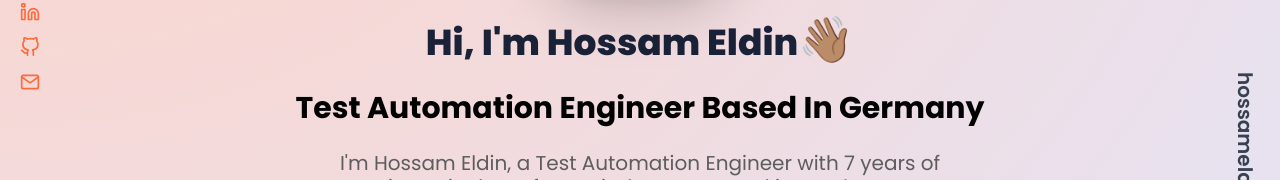
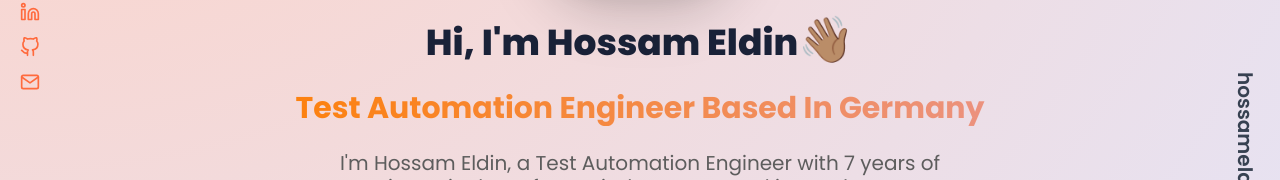
Before and after one commit to hossameldinmohamed/portfolio-site, a React (Vite) app: page / in a window 1280 px wide. Shown: the part 328-508 px from the top of the page. Built offline with nearby package versions, Linux system fonts and the light colour scheme.

Commit message:
Update HeaderIntro.tsx

```diff
--- a/src/components/HeaderIntro.tsx
+++ b/src/components/HeaderIntro.tsx
@@ -6,6 +6,14 @@ import { useSectionInView } from "../assets/lib/hooks";
 import { useActiveSectionContext } from "../context/active-section-context";
 import { useLanguage } from "../context/language-context";
 import { BsMouse } from "react-icons/bs";
+
+// Add this style once at the root of your component file, outside the main function
+const gradientAnimationStyles = `
+@keyframes moveGradient {
+  0% { background-position: 0% 50%; }
+  50% { background-position: 100% 50%; }
+  100% { background-position: 0% 50%; }
+}`;
 
 const HeaderIntro: React.FC = () => {
   const { language } = useLanguage();
@@ -18,6 +26,11 @@ const HeaderIntro: React.FC = () => {
       ref={ref}
       id="home"
     >
+      {/* Add the gradient animation styles */}
+      <style>
+        {gradientAnimationStyles}
+      </style>
+
       <RadialGradient scale="scale-y-125" opacity="opacity-30" />
 
       <img
@@ -31,9 +44,23 @@ const HeaderIntro: React.FC = () => {
           : headerIntroData.title.en}
         <span className="wave text-7xl">&#128075;&#127997;</span>
       </h1>
-      <h2>
-          {language === "DE" ? headerIntroData.subtitle.de : headerIntroData.subtitle.en}
-</h2>            <p className="w-1/2 text-center max-lg:hidden">
+
+      {/* Subtitle with animated gradient */}
+      <h2
+        style={{
+          background: "linear-gradient(270deg, #CC6600, #DDA0DD, #FF7F00)",
+          backgroundSize: "400% 400%",
+          backgroundClip: "text",
+          color: "transparent",
+          animation: "moveGradient 8s ease infinite",
+          display: "inline-block",
+          fontWeight: "bold",
+        }}
+      >
+        {language === "DE" ? headerIntroData.subtitle.de : headerIntroData.subtitle.en}
+      </h2>
+
+      <p className="w-1/2 text-center max-lg:hidden">
         {language === "DE"
           ? headerIntroData.description.de
           : headerIntroData.description.en}
```
